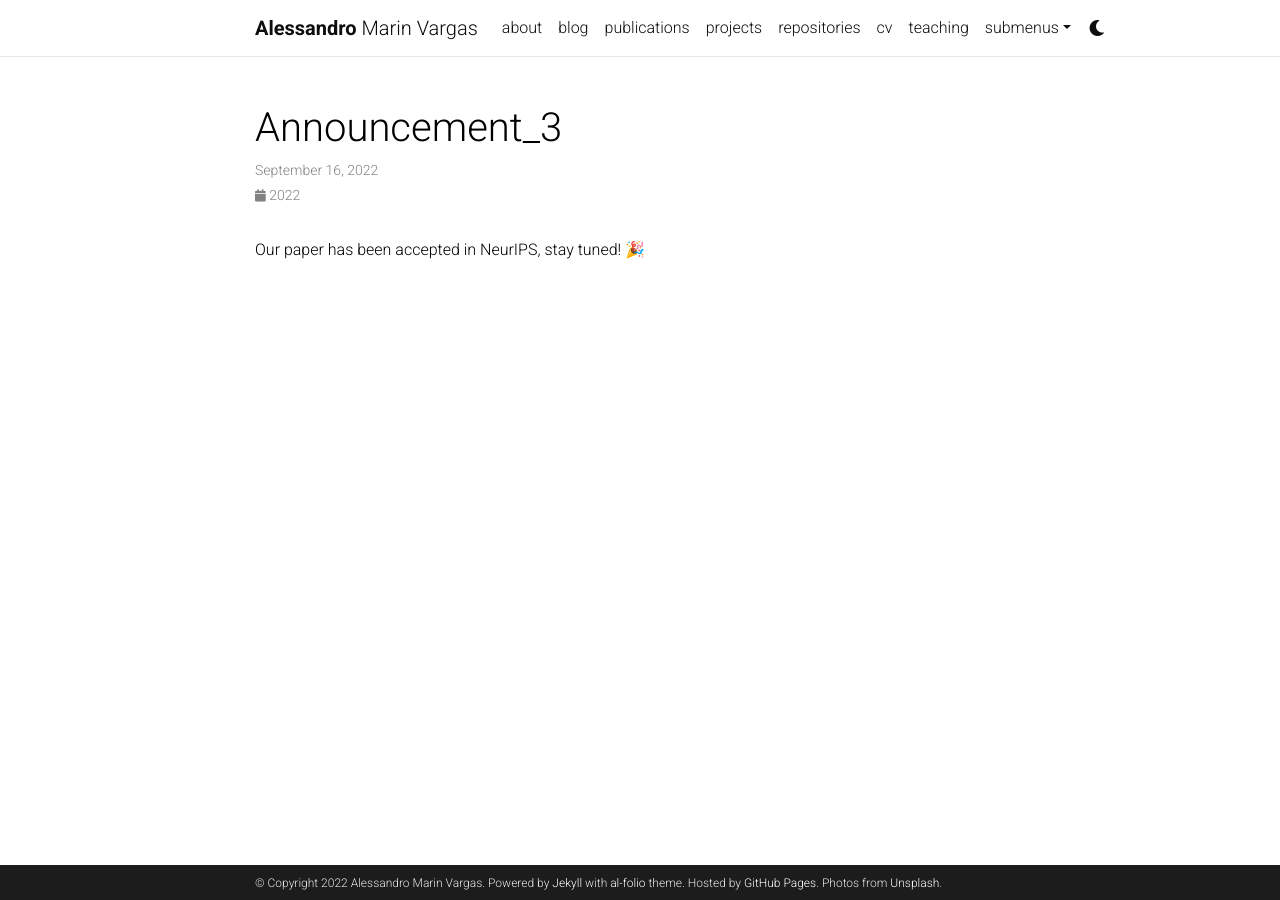
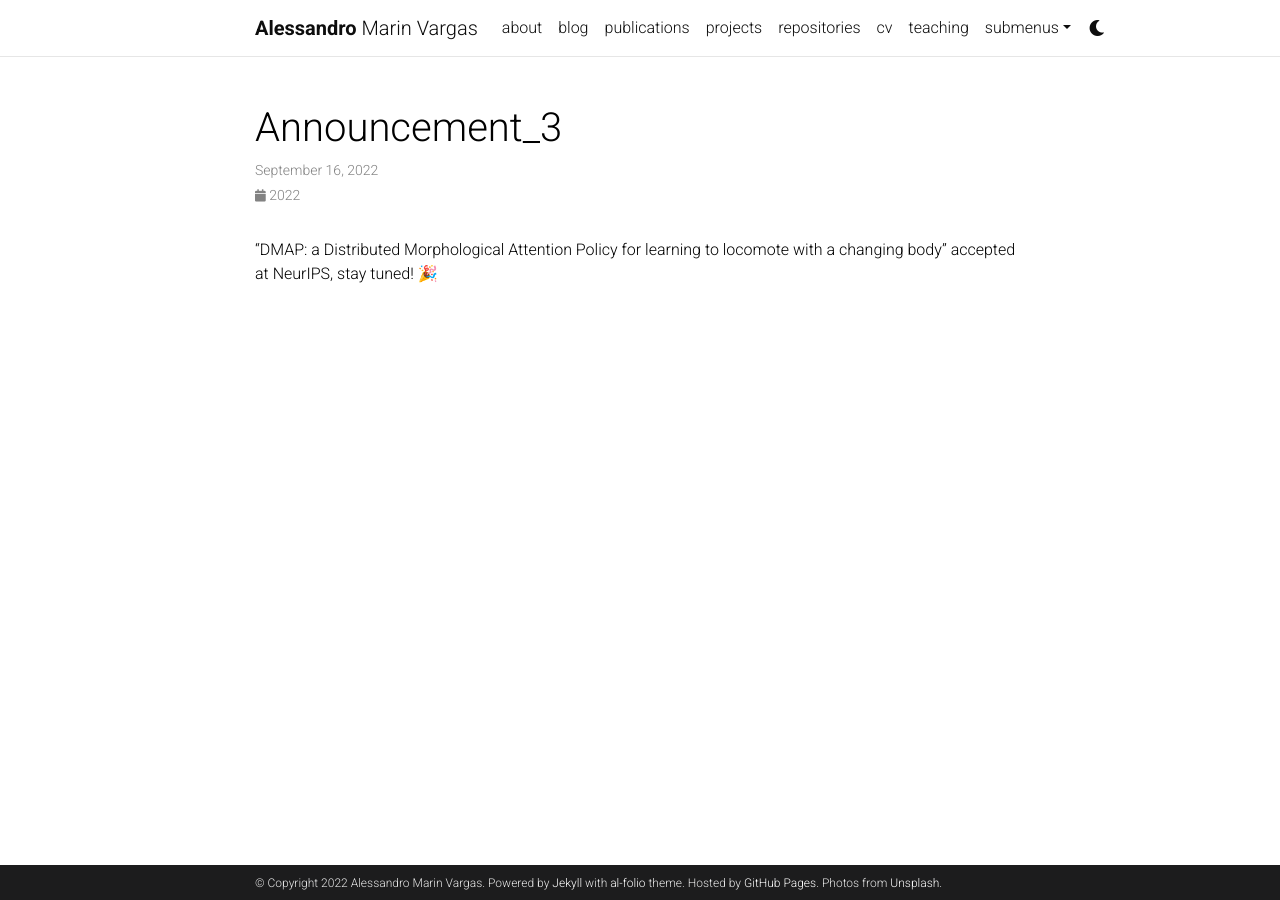
Before and after one commit to vargas95/Alessandro_portfolio1, a Jekyll site: the page built from _news/announcement_3.md, in a window 1280 px wide. Built offline with Jekyll 4.4.1, drawn with Linux system fonts in a browser that asks for light colours; comment, search, counter and statistics services are not loaded; a style sheet for code colours, icons or effects is not loaded.

Commit message:
Update announcement_3.md

```diff
--- a/_news/announcement_3.md
+++ b/_news/announcement_3.md
@@ -4,4 +4,4 @@ date: 2022-09-16 18:59:00-0400
 inline: true
 ---
 
-Our paper has been accepted in NeurIPS, stay tuned! 🎉
+"DMAP: a Distributed Morphological Attention Policy for learning to locomote with a changing body" accepted at NeurIPS, stay tuned! 🎉
```
